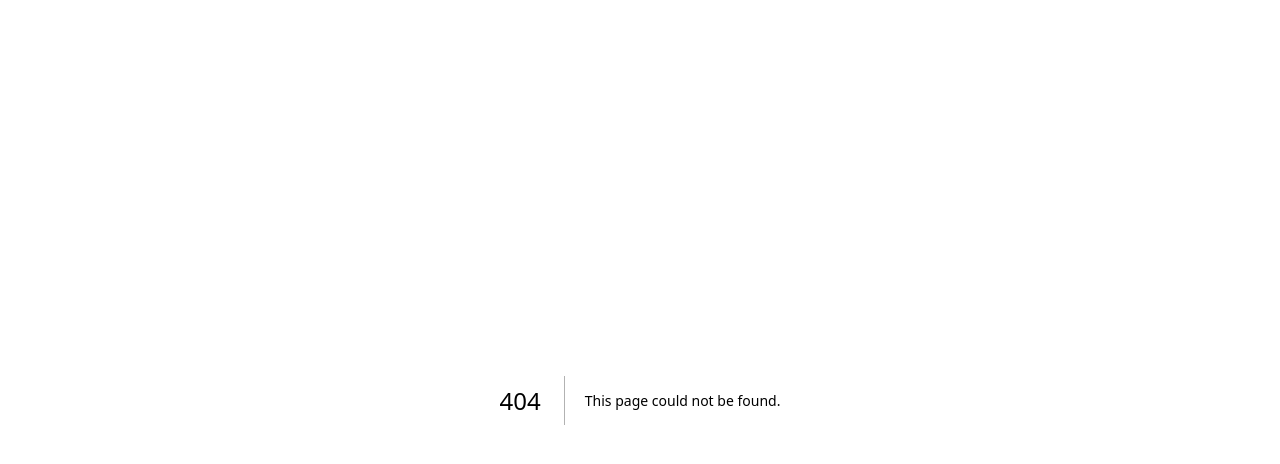
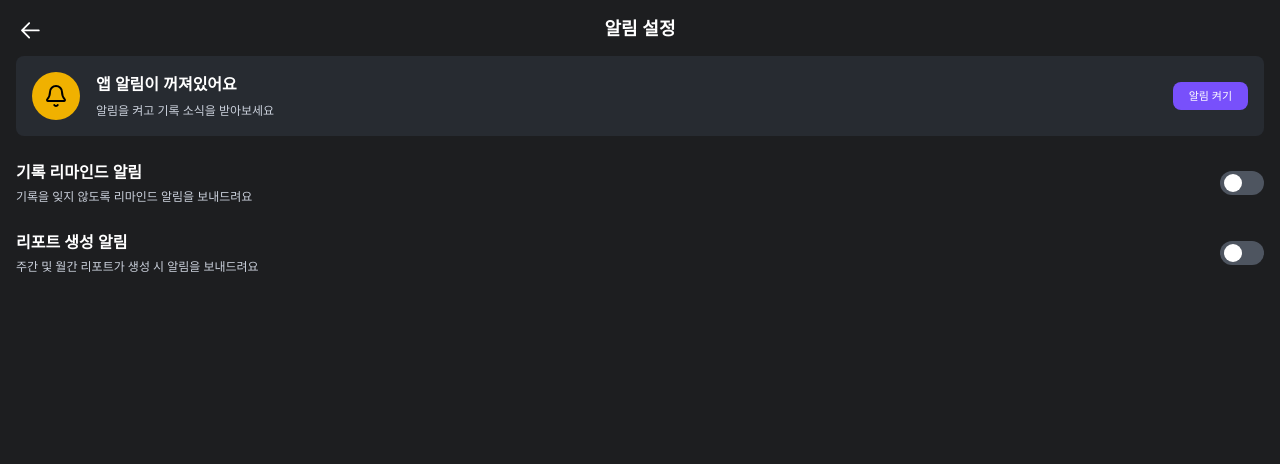
Before and after one commit to depromeet/dpm17-team4-client, a Next.js app in the folder web/: page /my/notification-settings in a window 1280 px wide. Before the commit this address had no page. Shown: the top 464 px of the page. Built offline with nearby package versions, Linux system fonts and the light colour scheme.

Commit message:
feat(web): 알림 설정 페이지 및 컴포넌트 추가
- 알림 설정 페이지와 관련된 UI 컴포넌트(NotificationBanner, NotificationToggle) 추가
- 알림 항목을 관리하기 위한 상수 및 인터페이스 정의
- 사용자가 알림을 켜고 끌 수 있는 기능 구현

```diff
--- /dev/null
+++ b/web/src/app/my/notification-settings/_components/NotificationBanner.tsx
@@ -0,0 +1,33 @@
+import { Bell } from 'lucide-react';
+import type { NotificationItem } from '../constants';
+
+interface NotificationBannerProps {
+  item: NotificationItem;
+  onToggle: () => void;
+}
+
+export function NotificationBanner({
+  item,
+  onToggle,
+}: NotificationBannerProps) {
+  return (
+    <div className="bg-gray-800 rounded-lg p-4 mb-6 flex items-center space-x-4">
+      <div className="w-12 h-12 bg-yellow-500 rounded-full flex items-center justify-center flex-shrink-0">
+        <Bell className="w-6 h-6 text-black" />
+      </div>
+      <div className="flex-1">
+        <h3 className="text-boy3-sb font-semibold text-white mb-1">
+          {item.title}
+        </h3>
+        <p className="text-body4-m text-gray-300">{item.description}</p>
+      </div>
+      <button
+        type="button"
+        onClick={onToggle}
+        className="bg-primary-600 text-white px-4 py-2 rounded-lg text-button-5 font-medium hover:bg-primary-700 transition-colors"
+      >
+        알림 켜기
+      </button>
+    </div>
+  );
+}
--- /dev/null
+++ b/web/src/app/my/notification-settings/_components/NotificationToggle.tsx
@@ -0,0 +1,36 @@
+import type { NotificationItem } from '../constants';
+
+interface NotificationToggleProps {
+  item: NotificationItem;
+  onToggle: () => void;
+}
+
+export function NotificationToggle({
+  item,
+  onToggle,
+}: NotificationToggleProps) {
+  console.log(item,'item')
+  return (
+    <div className="mb-6">
+      <div className="flex items-center justify-between">
+        <div className="flex-1">
+          <h3 className="text-body2-sb text-white mb-1">{item.title}</h3>
+          <p className="text-body4-m text-gray-300">{item.description}</p>
+        </div>
+        <button
+          type="button"
+          onClick={onToggle}
+          className={`relative inline-flex w-11 h-6 items-center rounded-full transition-colors ${
+            item.enabled ? 'bg-primary-600' : 'bg-gray-600'
+          }`}
+        >
+          <span
+            className={`inline-block h-[18px] w-[18px] transform rounded-full bg-white transition-transform ${
+              item.enabled ? 'translate-x-6' : 'translate-x-1'
+            }`}
+          />
+        </button>
+      </div>
+    </div>
+  );
+}
--- /dev/null
+++ b/web/src/app/my/notification-settings/constants.ts
@@ -0,0 +1,36 @@
+export interface NotificationItem {
+  id: string;
+  title: string;
+  description: string;
+  type: 'banner' | 'toggle';
+  enabled: boolean;
+}
+
+export const NOTIFICATION_ITEMS: NotificationItem[] = [
+  {
+    id: 'app-notification',
+    title: '앱 알림이 꺼져있어요',
+    description: '알림을 켜고 기록 소식을 받아보세요',
+    type: 'banner',
+    enabled: false,
+  },
+  {
+    id: 'record-reminder',
+    title: '기록 리마인드 알림',
+    description: '기록을 잊지 않도록 리마인드 알림을 보내드려요',
+    type: 'toggle',
+    enabled: false,
+  },
+  {
+    id: 'report-generation',
+    title: '리포트 생성 알림',
+    description: '주간 및 월간 리포트가 생성 시 알림을 보내드려요',
+    type: 'toggle',
+    enabled: false,
+  },
+];
+
+export const NOTIFICATION_TYPES = {
+  BANNER: 'banner',
+  TOGGLE: 'toggle',
+} as const;
--- /dev/null
+++ b/web/src/app/my/notification-settings/page.tsx
@@ -0,0 +1,59 @@
+'use client';
+
+import { useState } from 'react';
+import { Navigator } from '@/components/Navigator';
+import { NotificationBanner } from './_components/NotificationBanner';
+import { NotificationToggle } from './_components/NotificationToggle';
+import {
+  NOTIFICATION_ITEMS,
+  NOTIFICATION_TYPES,
+  type NotificationItem,
+} from './constants';
+
+export default function NotificationSettingsPage() {
+  const [notifications, setNotifications] =
+    useState<NotificationItem[]>(NOTIFICATION_ITEMS);
+
+  const handleNotificationToggle = (id: string) => {
+    setNotifications((prev) =>
+      prev.map((item) =>
+        item.id === id ? { ...item, enabled: !item.enabled } : item
+      )
+    );
+  };
+
+  return (
+    <div className="min-h-screen bg-gray-900 text-white">
+      <Navigator>
+        <Navigator.Center>알림 설정</Navigator.Center>
+      </Navigator>
+
+      <div className="pt-[56px] px-4 py-6">
+        {notifications.map((item) => {
+          if (item.type === NOTIFICATION_TYPES.BANNER && !item.enabled) {
+            return (
+              <NotificationBanner
+                key={item.id}
+                item={item}
+                onToggle={() => handleNotificationToggle(item.id)}
+              />
+            );
+          }
+
+          if (item.type === NOTIFICATION_TYPES.TOGGLE) {
+            console.log(item)
+            return (
+              <NotificationToggle
+                key={item.id}
+                item={item}
+                onToggle={() => handleNotificationToggle(item.id)}
+              />
+            );
+          }
+
+          return null;
+        })}
+      </div>
+    </div>
+  );
+}
```
